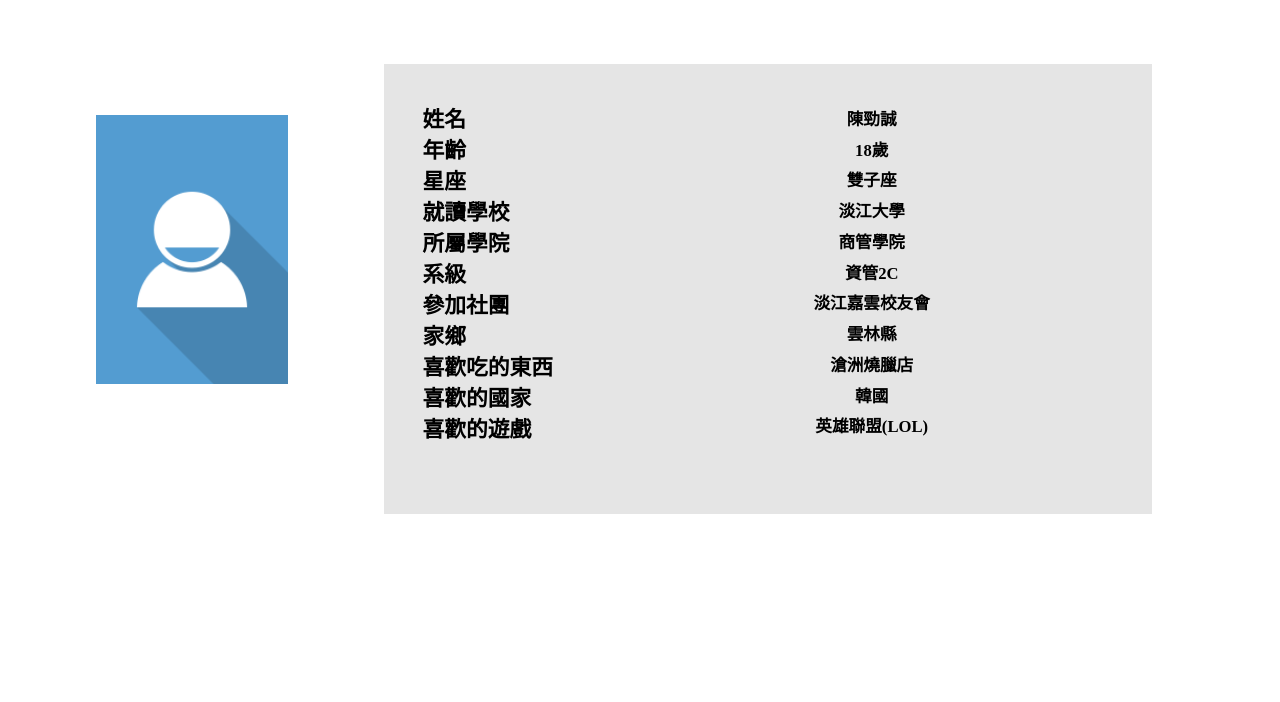
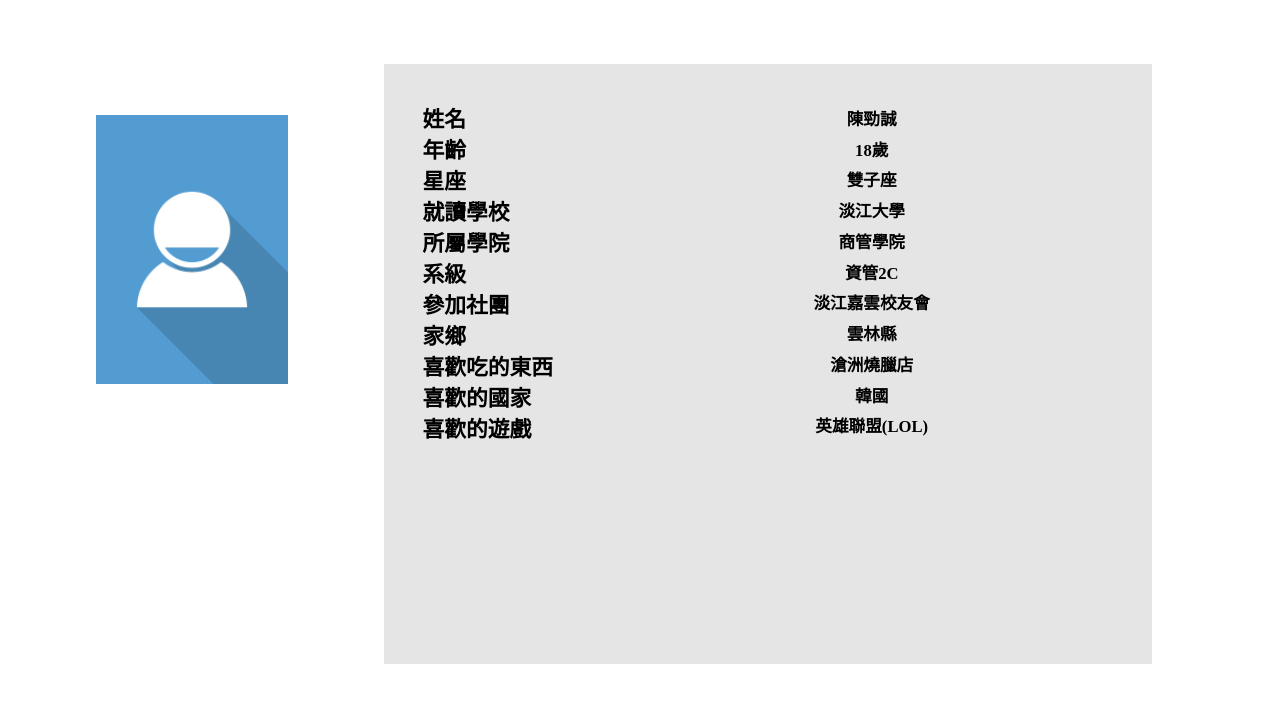
Before and after one commit to jimmy2929/1081-P1-407631505, a plain HTML site: page 個人資料/基本資料.html in a window 1280 px wide. Drawn offline with Linux system fonts and the light colour scheme.

Commit message:
Update 基本資料.css

```diff
--- a/個人資料/基本資料.css
+++ b/個人資料/基本資料.css
@@ -1,6 +1,6 @@
 body {
     width: 100%;
-    height: 500px;
+    height: 600px;
     margin: 0px;
 }
 
@@ -14,7 +14,7 @@ body {
 #right {
     float: right;
     width: 60%;
-    height: 90%;
+    height: 100%;
     margin-top: 5%;
     margin-right: 10%;
     margin-bottom: 10%;
```
